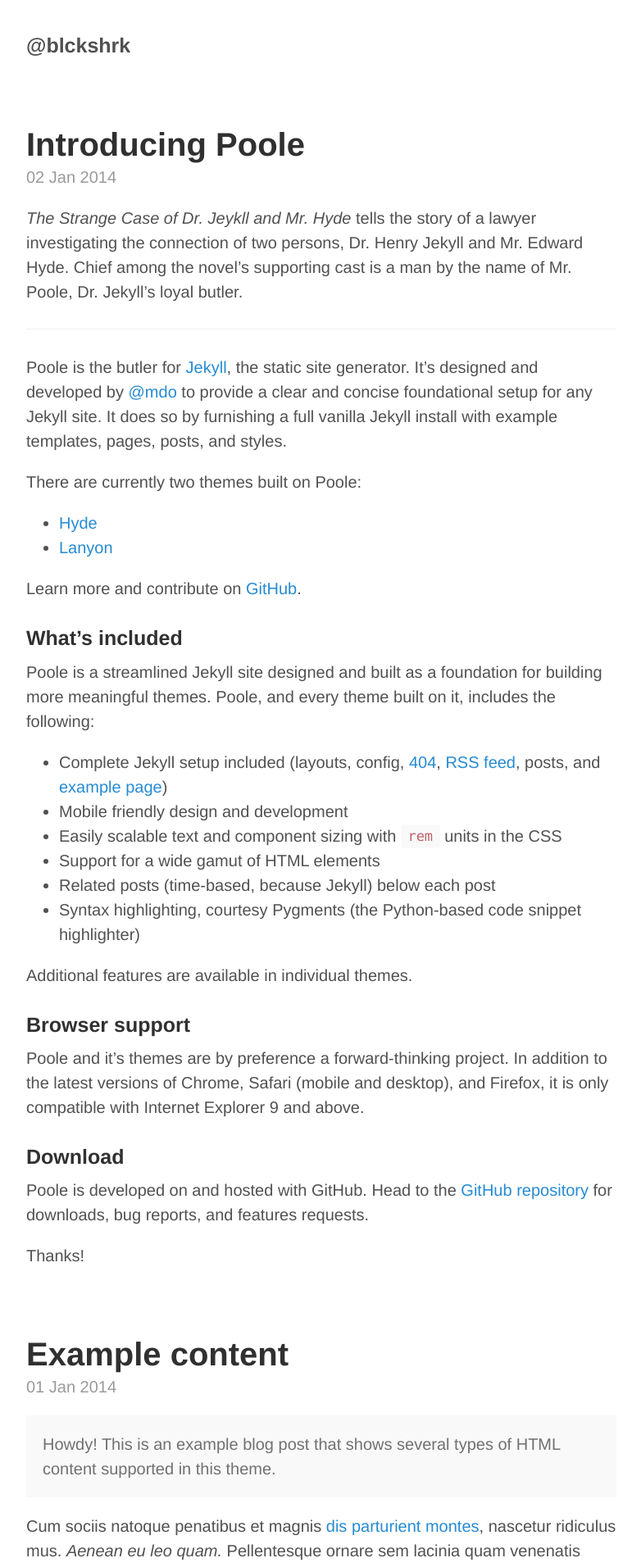
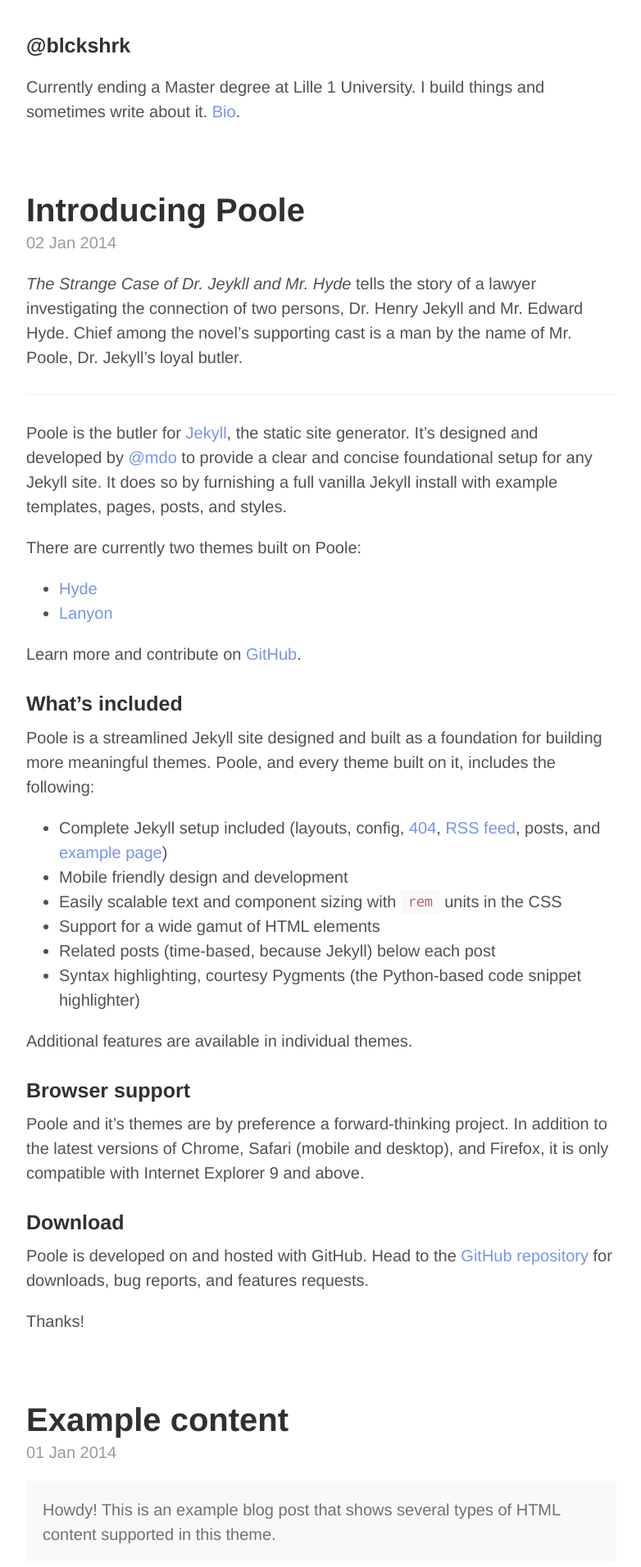
Before and after one commit to alexbonhomme/blckshrk.github.io, a Jekyll site: the page built from index.html, in a window 1280 px wide. Shown: the top 1912 px of the page at 82% size, without its empty margins (248-1030 px from the left). Built offline with Jekyll 4.4.1, drawn with Linux system fonts in a browser that asks for light colours; Markdown is read by kramdown in place of the engine named in the settings; the list of posts is cut into pages by our own code.

Commit message:
Update head content and customize the default theme.

```diff
--- a/_config.yml
+++ b/_config.yml
@@ -7,8 +7,8 @@ permalink:        pretty
 
 # Setup
 title:            '@blckshrk'
-tagline:          ''
-description:      ''
+tagline:          'Have less be more.'
+description:      'Currently ending a Master degree at Lille 1 University. I build things and sometimes write about it.'
 url:              http://blog.alexandrebonhomme.com
 
 author:
--- a/_layouts/default.html
+++ b/_layouts/default.html
@@ -9,8 +9,10 @@
       <div class="masthead">
         <h3 class="masthead-title">
           <a href="/" title="Home">{{ site.title }}</a>
-          <small>{{ site.tagline }}</small>
         </h3>
+        <p>
+          Currently ending a Master degree at Lille 1 University. I build things and sometimes write about it. <a href="http://alexandrebonhomme.com">Bio</a>.
+        </p>
       </div>
 
       {{ content }}
--- a/public/css/poole.css
+++ b/public/css/poole.css
@@ -67,7 +67,7 @@ body {
 
 /* No `:visited` state is required by default (browsers will use `a`) */
 a {
-  color: #268bd2;
+  color: #7994E8;
   text-decoration: none;
 }
 /* `:focus` is linked to `:hover` for basic accessibility */
@@ -300,15 +300,19 @@ tbody tr:nth-child(odd) th {
 .masthead {
   padding-top:    2rem;
   padding-bottom: 1rem;
-  margin-bottom:  3rem;
+  margin-bottom:  2rem;
+}
+.masthead p {
+  margin-top:     1rem;
+  margin-bottom:  1rem;
 }
 .masthead-title {
   margin-top: 0;
   margin-bottom: 0;
-  color: #505050;
+  color: #313131;
 }
 .masthead-title a {
-  color: #505050;
+  color: #313131;
 }
 .masthead-title small {
   font-size: 75%;
```
